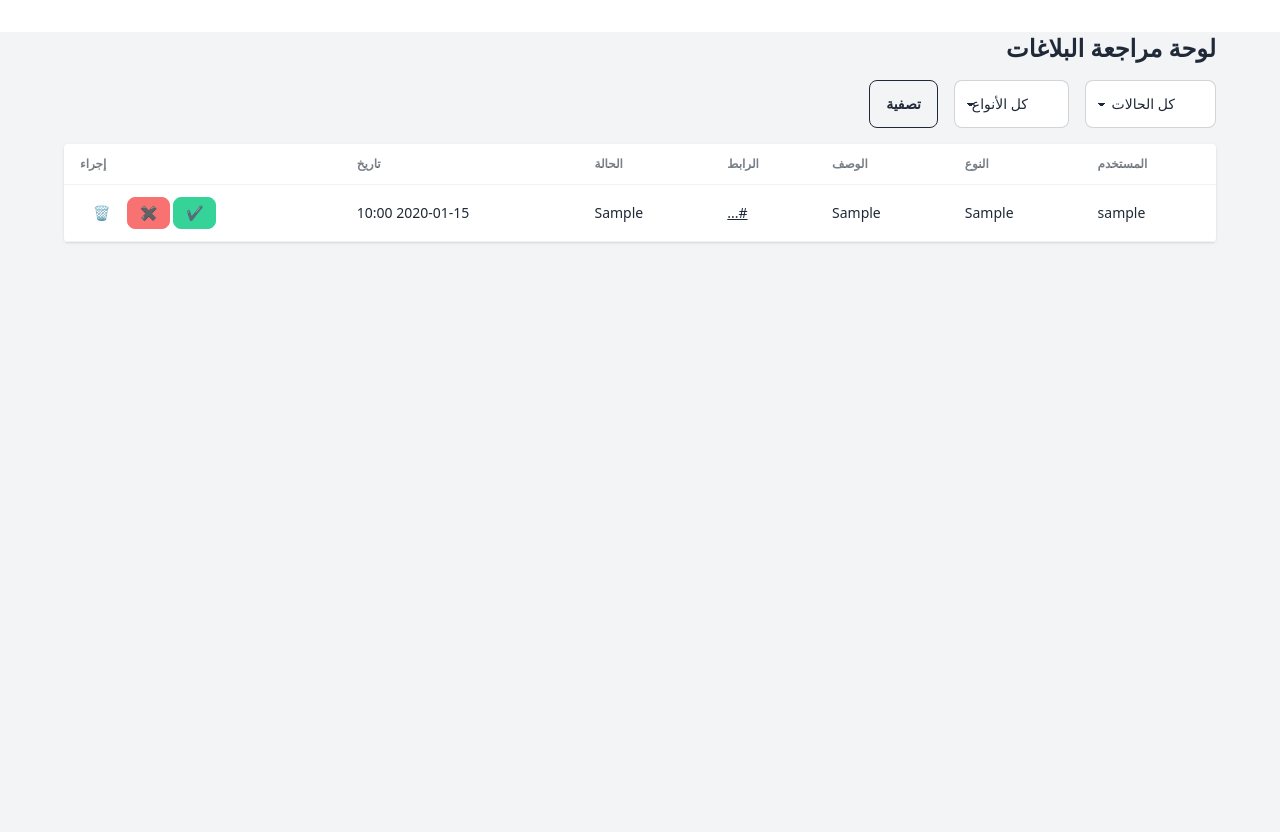
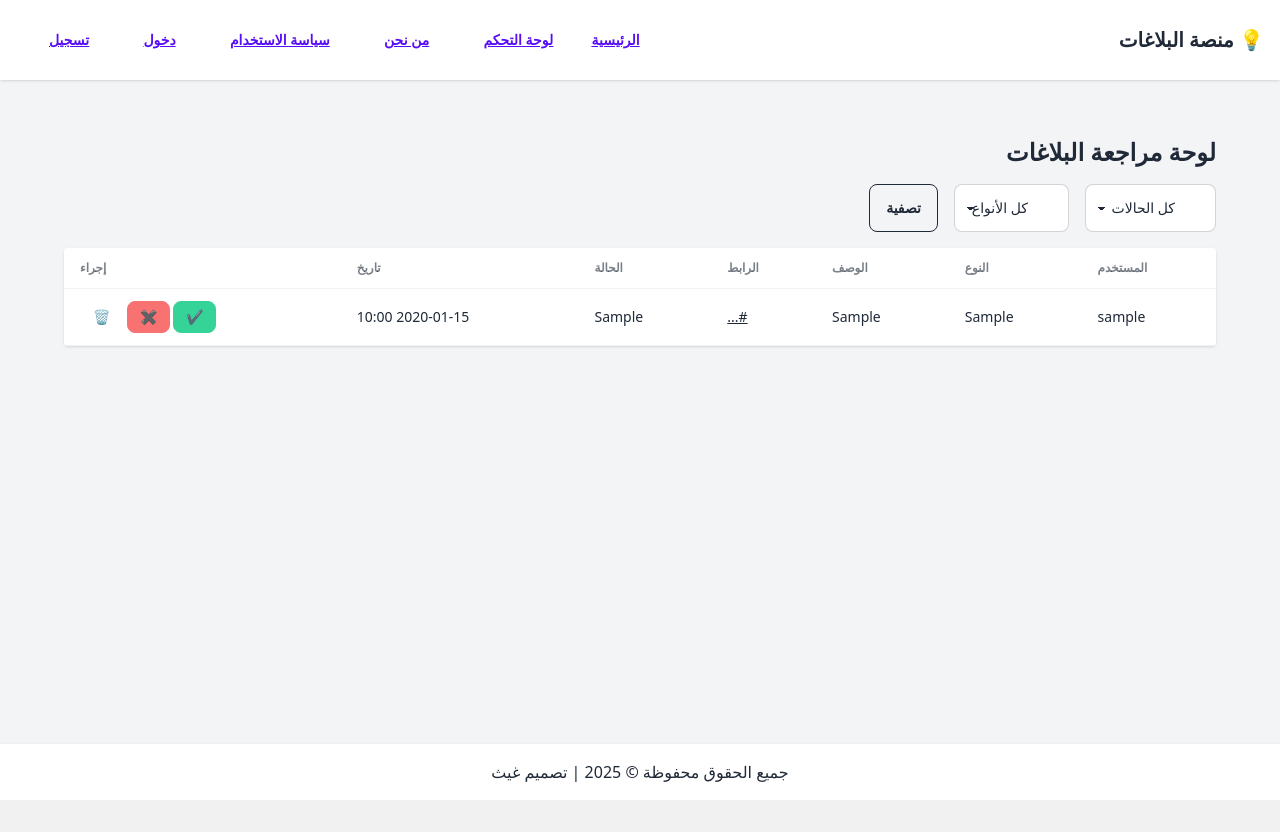
Before and after one commit to ghaithhasan963/reporting-platform, a Flask app: page /admin_dashboard in a window 1280 px wide. After the commit the page ends 800 px from the top, so only its background shows below. Run offline with Flask 3, Linux system fonts and the light colour scheme; the visitor is signed in with stand-in values (Sample User, id 1); tables that the repository leaves empty hold one stand-in row (values such as "Sample post"); some libraries are stand-ins or nearby versions.

Commit message:
Update base.html

```diff
--- a/reporting_platform/templates/base.html
+++ b/reporting_platform/templates/base.html
@@ -2,23 +2,47 @@
 <html lang="ar" dir="rtl">
 <head>
   <meta charset="UTF-8">
+  <meta name="viewport" content="width=device-width, initial-scale=1.0">
   <title>{% block title %}منصة البلاغات{% endblock %}</title>
-  <script src="https://cdn.jsdelivr.net/npm/sweetalert2@11"></script>
+
+  <!-- ✅ تصميم Tailwind ودعم DaisyUI -->
   <script src="https://cdn.tailwindcss.com"></script>
   <link href="https://cdn.jsdelivr.net/npm/daisyui@3.6.0/dist/full.css" rel="stylesheet" />
-  <link rel="stylesheet" href="https://cdnjs.cloudflare.com/ajax/libs/animate.css/4.1.1/animate.min.css"/>
-  <!-- ✅ تصميم Tailwind ودعم DaisyUI -->
-<script src="https://cdn.tailwindcss.com"></script>
-<link href="https://cdn.jsdelivr.net/npm/daisyui@3.6.0/dist/full.css" rel="stylesheet" />
 
-<!-- ✅ إشعارات SweetAlert2 -->
-<script src="https://cdn.jsdelivr.net/npm/sweetalert2@11"></script>
+  <!-- ✅ إشعارات SweetAlert2 -->
+  <script src="https://cdn.jsdelivr.net/npm/sweetalert2@11"></script>
 
-<!-- ✅ حركات انيميشن -->
-<link rel="stylesheet" href="https://cdnjs.cloudflare.com/ajax/libs/animate.css/4.1.1/animate.min.css"/>
+  <!-- ✅ حركات انيميشن -->
+  <link rel="stylesheet" href="https://cdnjs.cloudflare.com/ajax/libs/animate.css/4.1.1/animate.min.css" />
+</head>
 
-</head>
-<body class="bg-gray-100 text-gray-800 min-h-screen">
-  {% block content %}{% endblock %}
+<body class="bg-gray-100 text-gray-800 min-h-screen flex flex-col">
+
+  <!-- ✅ رأس الصفحة -->
+  <header class="bg-white shadow p-4 flex justify-between items-center">
+    <h1 class="text-xl font-bold">💡 منصة البلاغات</h1>
+    <nav class="space-x-4">
+      <a href="{{ url_for('home') }}" class="btn btn-link">الرئيسية</a>
+      <a href="{{ url_for('dashboard') }}" class="btn btn-link">لوحة التحكم</a>
+      <a href="{{ url_for('about') }}" class="btn btn-link">من نحن</a>
+      <a href="{{ url_for('policy') }}" class="btn btn-link">سياسة الاستخدام</a>
+      {% if 'user_id' in session %}
+        <a href="{{ url_for('logout') }}" class="btn btn-link text-red-600">تسجيل الخروج</a>
+      {% else %}
+        <a href="{{ url_for('login') }}" class="btn btn-link">دخول</a>
+        <a href="{{ url_for('register') }}" class="btn btn-link">تسجيل</a>
+      {% endif %}
+    </nav>
+  </header>
+
+  <!-- ✅ محتوى القالب الفرعي -->
+  <main class="flex-grow container mx-auto p-6">
+    {% block content %}{% endblock %}
+  </main>
+
+  <!-- ✅ تذييل الصفحة -->
+  <footer class="bg-white shadow text-center p-4">
+    <p>جميع الحقوق محفوظة © {{ current_year if current_year else 2025 }} | تصميم غيث</p>
+  </footer>
 </body>
 </html>
```
